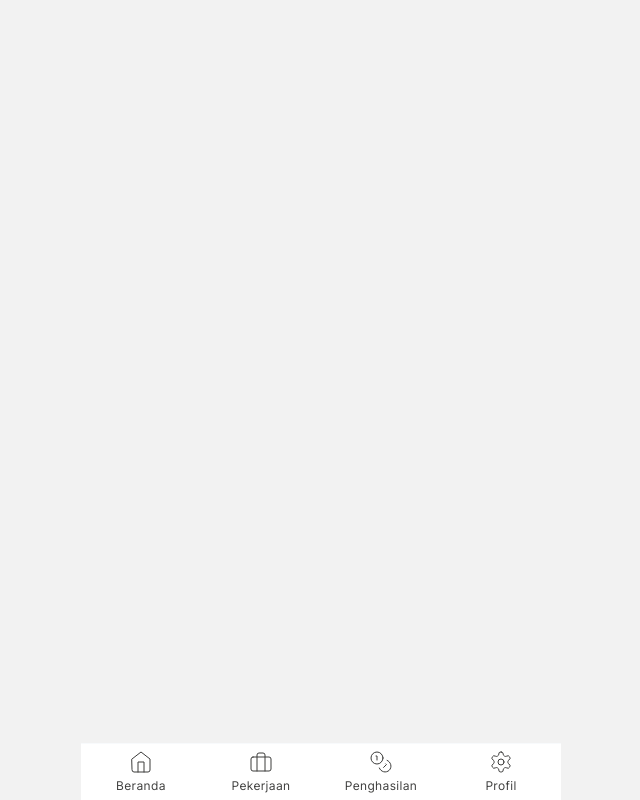
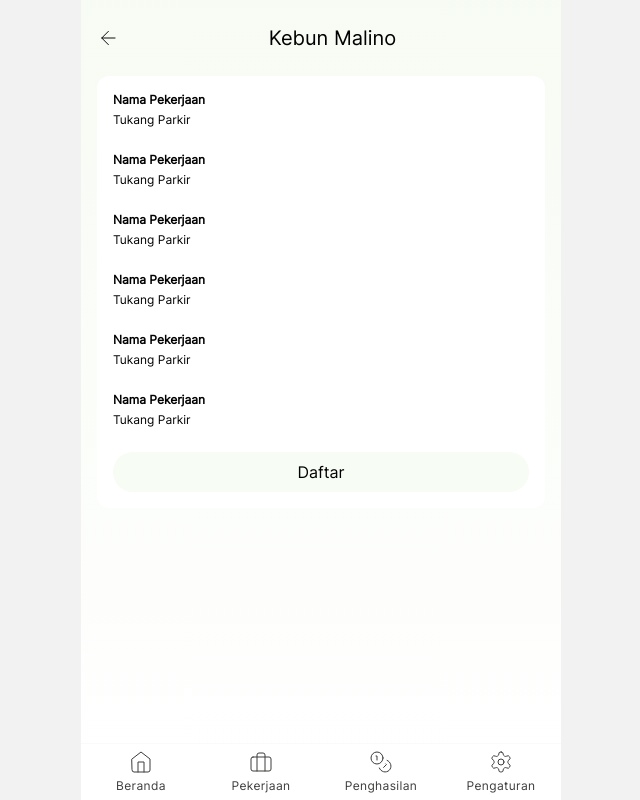
Before and after one commit to onlyhasbi/app-clove-comodity-mobile, a React (Create React App) app: page /pekerjaan/1 in a window 1280 px wide. Shown: the whole page, without its empty margins (319-959 px from the left). Built offline with nearby package versions, Linux system fonts and the light colour scheme.

Commit message:
add detail pekerjaan page

```diff
--- a/src/App.tsx
+++ b/src/App.tsx
@@ -2,9 +2,9 @@ import {IonApp, IonLabel, IonRouterOutlet, IonTabBar, IonTabButton, IonTabs, set
 import {IonReactRouter} from "@ionic/react-router";
 import React, {useLayoutEffect} from "react";
 import {Redirect, Route, useLocation} from "react-router-dom";
-import Tab1 from "./pages/Tab1";
-import Tab2 from "./pages/Tab2";
-import Tab3 from "./pages/Tab3";
+import Beranda from "./pages/Beranda";
+import Pekerjaan from "./pages/Pekerjaan";
+import Penghasilan from "./pages/Penghasilan";
 
 /* Core CSS required for Ionic components to work properly */
 import "@ionic/react/css/core.css";
@@ -28,7 +28,8 @@ import PilihRegistrasi from "./pages/auth/PilihRegistrasiPage";
 import RegistrasiPetaniPage from "./pages/auth/RegistrasiPetaniPage";
 import RegistrasiPedagangPage from "./pages/auth/RegistrasiPedagangPage";
 import {Briefcase, Coins, Home, Settings} from "lucide-react";
-import Tab4 from "../src/pages/Tab4";
+import Pengaturan from "./pages/Pengaturan";
+import DetailPekerjaan from "../src/pages/DetailPekerjaan";
 
 setupIonicReact();
 
@@ -77,38 +78,39 @@ const MainTabs = () => {
                 <Route exact path="/pilih-registrasi" render={() => <PilihRegistrasi/>}/>
                 <Route exact path="/registrasi-petani" render={() => <RegistrasiPetaniPage/>}/>
                 <Route exact path="/registrasi-pedagang" render={() => <RegistrasiPedagangPage/>}/>
-                <Route exact path="/tab1">
-                    <Tab1/>
+                <Route exact path="/pekerjaan/:id" render={() => <DetailPekerjaan/>}/>
+                <Route exact path="/beranda">
+                    <Beranda/>
                 </Route>
-                <Route exact path="/tab2">
-                    <Tab2/>
+                <Route exact path="/pekerjaan">
+                    <Pekerjaan/>
                 </Route>
-                <Route path="/tab3">
-                    <Tab3/>
+                <Route path="/penghasilan">
+                    <Penghasilan/>
                 </Route>
-                <Route path="/tab4">
-                    <Tab4/>
+                <Route path="/pengaturan">
+                    <Pengaturan/>
                 </Route>
                 <Route exact path="/">
-                    <Redirect to="/tab1"/>
+                    <Redirect to="/beranda"/>
                 </Route>
             </IonRouterOutlet>
             < IonTabBar className={styles.tabBar} slot="bottom">
-                <IonTabButton className={styles.tabButton} tab="tab1" href="/tab1">
+                <IonTabButton className={styles.tabButton} tab="beranda" href="/beranda">
                     <Home strokeWidth={1}/>
                     <IonLabel className={styles.tabLabel}>Beranda</IonLabel>
                 </IonTabButton>
-                <IonTabButton className={styles.tabButton} tab="tab2" href="/tab2">
+                <IonTabButton className={styles.tabButton} tab="pekerjaan" href="/pekerjaan">
                     <Briefcase strokeWidth={1}/>
                     <IonLabel className={styles.tabLabel}>Pekerjaan</IonLabel>
                 </IonTabButton>
-                <IonTabButton className={styles.tabButton} tab="tab3" href="/tab3">
+                <IonTabButton className={styles.tabButton} tab="penghasilan" href="/penghasilan">
                     <Coins strokeWidth={1}/>
                     <IonLabel className={styles.tabLabel}>Penghasilan</IonLabel>
                 </IonTabButton>
-                <IonTabButton className={styles.tabButton} tab="tab4" href="/tab4">
+                <IonTabButton className={styles.tabButton} tab="pengaturan" href="/pengaturan">
                     <Settings strokeWidth={1}/>
-                    <IonLabel className={styles.tabLabel}>Profil</IonLabel>
+                    <IonLabel className={styles.tabLabel}>Pengaturan</IonLabel>
                 </IonTabButton>
             </IonTabBar>
         </IonTabs>
--- a/src/components/ExploreContainer.tsx
+++ /dev/null
@@ -1,17 +0,0 @@
-import React from 'react';
-import './ExploreContainer.css';
-
-interface ContainerProps {
-  name: string;
-}
-
-const ExploreContainer: React.FC<ContainerProps> = ({ name }) => {
-  return (
-    <div className="container">
-      <strong>{name}</strong>
-      <p>Explore <a target="_blank" rel="noopener noreferrer" href="https://ionicframework.com/docs/components">UI Components</a></p>
-    </div>
-  );
-};
-
-export default ExploreContainer;
--- a/src/components/molecules/ProfilHeader.tsx
+++ b/src/components/molecules/ProfilHeader.tsx
@@ -1,14 +1,12 @@
 import React from 'react';
 
-const ProfilHeader = ({title, description}:{title:string, description:string}) => {
+const ProfilHeader = ({title, description,additional}:{title:string, description:string,additional?:React.JSX.Element}) => {
     return (<div className={"w-full px-4 py-8 space-y-2  flex justify-between items-center"}>
         <div>
             <h1 className={"font-[600] text-lg"}>{title}</h1>
             <h3 className={"text-xs"}>{description}</h3>
         </div>
-        <div className={"w-12 h-12 bg-white rounded-full flex items-center justify-center font-[600]"}>
-            <p>I.M.</p>
-        </div>
+        {additional}
     </div>)
 }
 export default ProfilHeader;
--- a/src/components/molecules/TextHeader.tsx
+++ b/src/components/molecules/TextHeader.tsx
@@ -2,7 +2,7 @@ import React from 'react';
 
 const TextHeader = ({title}: { title: string }) => {
     return (<div className={"w-full  py-6  items-center text-center"}>
-        <h1 className={"font-semibold text-[#000] text-xl"}>{title}</h1>
+        <h1 className={" text-[#000] text-xl"}>{title}</h1>
     </div>)
 }
 export default TextHeader;
--- /dev/null
+++ b/src/pages/DetailPekerjaan.tsx
@@ -0,0 +1,45 @@
+import React from 'react'
+import {IonContent, IonPage} from "@ionic/react";
+import TextHeader from "../../src/components/molecules/TextHeader";
+import {ArrowLeft} from "lucide-react";
+import {useHistory} from "react-router-dom";
+export default function DetailPekerjaan(): JSX.Element {
+    const history = useHistory();
+    return <IonPage>
+        <IonContent fullscreen>
+            <div className={"w-full flex items-center mx-auto px-4"}>
+                <ArrowLeft className={"w-6 h-6"} strokeWidth={1} onClick={() => history.replace('/pekerjaan') } />
+                <TextHeader title={"Kebun Malino"}/>
+            </div>
+
+            <div className="space-y-6 bg-white p-4 mx-4 rounded-xl ">
+                <div className={"text-xs space-y-1"}>
+                    <p className={"font-semibold"}>Nama Pekerjaan</p>
+                    <p>Tukang Parkir</p>
+                </div>
+                <div className={"text-xs space-y-1"}>
+                    <p className={"font-semibold"}>Nama Pekerjaan</p>
+                    <p>Tukang Parkir</p>
+                </div>
+                <div className={"text-xs space-y-1"}>
+                    <p className={"font-semibold"}>Nama Pekerjaan</p>
+                    <p>Tukang Parkir</p>
+                </div>
+                <div className={"text-xs space-y-1"}>
+                    <p className={"font-semibold"}>Nama Pekerjaan</p>
+                    <p>Tukang Parkir</p>
+                </div>
+                <div className={"text-xs space-y-1"}>
+                    <p className={"font-semibold"}>Nama Pekerjaan</p>
+                    <p>Tukang Parkir</p>
+                </div>
+                <div className={"text-xs space-y-1"}>
+                    <p className={"font-semibold"}>Nama Pekerjaan</p>
+                    <p>Tukang Parkir</p>
+                </div>
+                <button className={"w-full bg-[#f7fcf4] rounded-full py-2 px-3"}>Daftar</button>
+            </div>
+
+        </IonContent>
+    </IonPage>
+}
--- /dev/null
+++ b/src/pages/Pekerjaan.tsx
@@ -0,0 +1,43 @@
+import React from 'react';
+import {IonContent, IonPage} from '@ionic/react';
+import TextHeader from "../components/molecules//TextHeader";
+import {Link} from "react-router-dom";
+import {Map} from "lucide-react";
+
+const Pekerjaan: React.FC = () => {
+    const items = [1, 1, 1, 1, 1, 1, 1, 1, 1, 1, 1, 1, 1]
+    return (<IonPage>
+
+        <IonContent fullscreen>
+            <TextHeader title={"Pekerjaan"}/>
+            <div className={"px-4"}>
+                <input
+                    className={"w-full bg-white text-black" + " rounded-xl py-4 px-4 text-xs"}
+                    placeholder={"Cari"}/>
+            </div>
+            <div className={" m-4 "}>
+                {items.map((item, index) => <Item key={index}/>)}
+            </div>
+
+        </IonContent>
+    </IonPage>);
+};
+
+const Item = () => {
+    return <Link to={`/pekerjaan/1`}>
+        <div className={"min-h-[50px] bg-white p-4 my-2 rounded-xl flex gap-3 items-center justify-between "}>
+
+            <div>
+                <h2 className={"font-semibold text-xs"}>Cengkeh Malino</h2>
+                <p className={"text-xs mt-1"}>Makassar, Barana</p>
+            </div>
+
+            <div className={"text-xs"}>
+                <Map className={"mx-auto w-4 h-4 text-accent mb-1"} strokeWidth={1}/>
+                120 M<sup>2</sup>
+            </div>
+        </div>
+    </Link>
+}
+
+export default Pekerjaan;
--- a/src/pages/Tab3.tsx
+++ b/src/pages/Penghasilan.tsx
@@ -2,7 +2,7 @@ import {IonContent, IonPage} from "@ionic/react";
 import React from "react";
 import TextHeader from "../components/molecules/TextHeader";
 
-const Tab3: React.FC = () => {
+const Penghasilan: React.FC = () => {
     return (<IonPage>
         <IonContent fullscreen>
             <TextHeader title={"Penghasilan"}/>
@@ -36,4 +36,4 @@ const Tab3: React.FC = () => {
     </IonPage>);
 };
 
-export default Tab3;
+export default Penghasilan;
--- a/src/pages/Tab2.tsx
+++ /dev/null
@@ -1,36 +0,0 @@
-import React from 'react';
-import {IonContent, IonPage} from '@ionic/react';
-import TextHeader from "../components/molecules//TextHeader";
-
-const Tab2: React.FC = () => {
-    const items = [1, 1, 1, 1, 1, 1, 1, 1, 1, 1, 1, 1, 1]
-    return (<IonPage>
-
-        <IonContent fullscreen>
-            <TextHeader title={"Pekerjaan"}/>
-            <div className={"px-4"}>
-                <input
-                    className={"w-full bg-white text-black" + " rounded-xl py-4 px-4 text-xs"}
-                    placeholder={"Cari"}/>
-            </div>
-            <div className={"space-y-2.5 m-4 "}>
-                {items.map((item, index) => <Item key={index}  /> )}
-            </div>
-
-        </IonContent>
-    </IonPage>);
-};
-
-const Item = () => {
-    return <div className={"min-h-[50px] bg-white p-4 rounded-xl flex gap-3 items-center justify-between "}>
-        <div>
-            <h2 className={"font-semibold text-xs"}>Cengkeh Malino</h2>
-            <p className={"text-xs mt-1"}>Makassar, Barana</p>
-        </div>
-        <div className={"text-xs"}>
-            120 M<sup>2</sup>
-        </div>
-    </div>
-}
-
-export default Tab2;
```
Also changed, not shown: src/components/ExploreContainer.css (deleted, +0 -24 lines), src/pages/Beranda.tsx (renamed from src/pages/Tab1.tsx, +15 -9 lines), src/pages/Pengaturan.tsx (renamed from src/pages/Tab4.tsx, +16 -13 lines).
